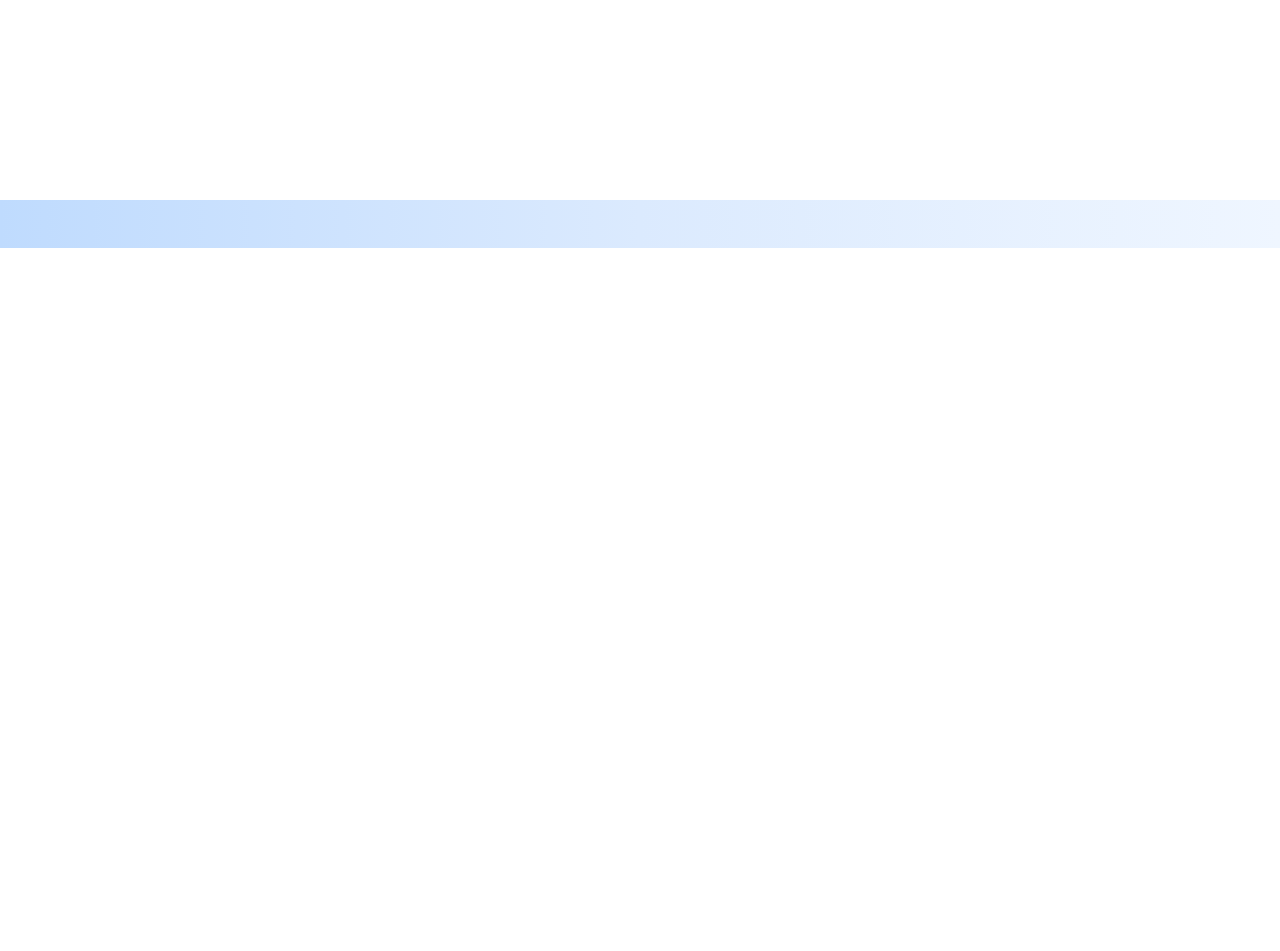
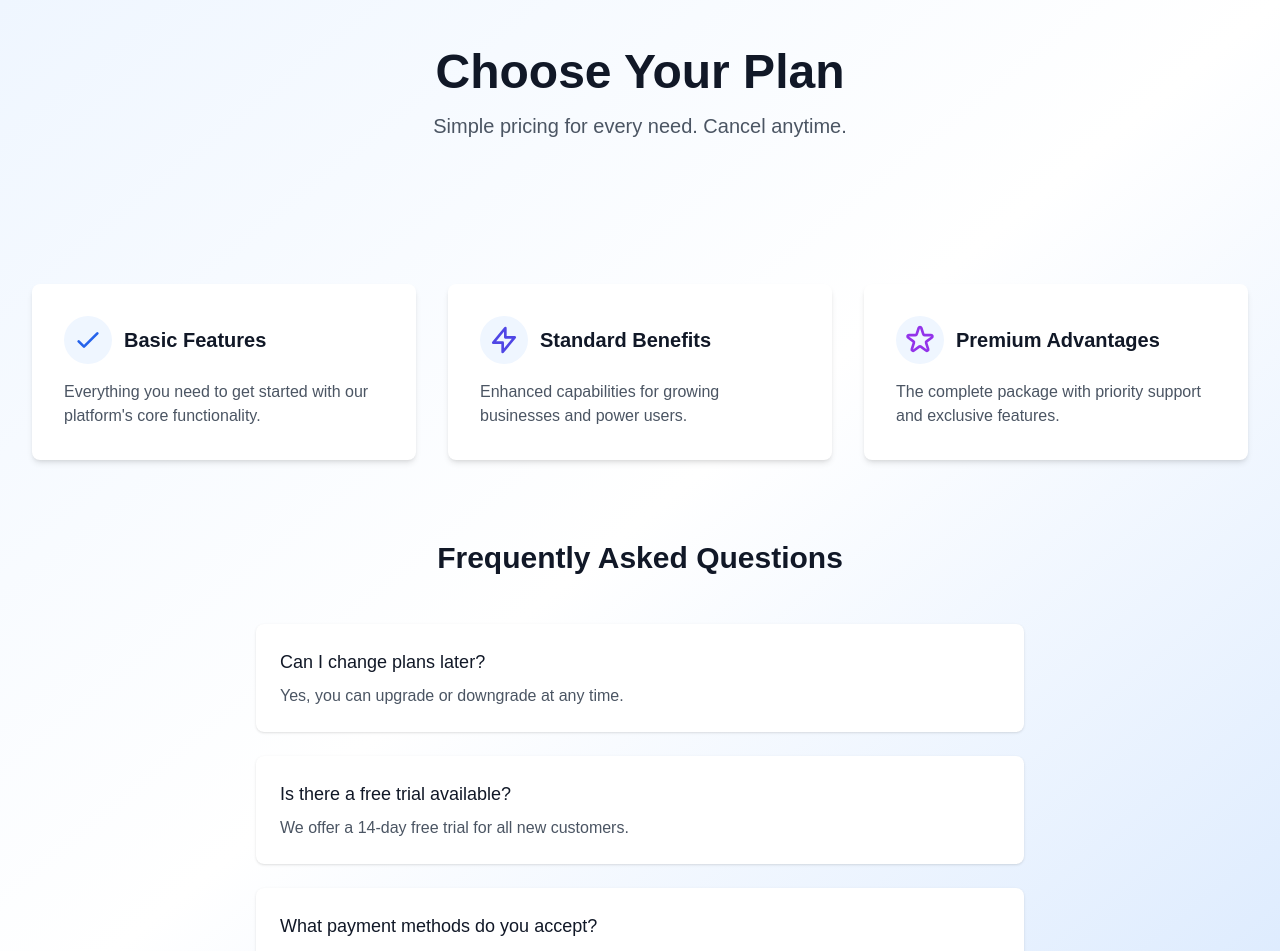
Before and after one commit to ahmedafraz3/Nexus, a Next.js app: page /plain in a window 1280 px wide. Shown: the top 951 px of the page. Before the commit the page ends 800 px from the top, so only its background shows below. Built offline with nearby package versions, Linux system fonts and the light colour scheme.

Commit message:
Updated payment  flow

```diff
--- a/app/plain/page.js
+++ b/app/plain/page.js
@@ -1,22 +1,117 @@
-import React from 'react'
+// components/PricingSection.tsx
+'use client';
+import React, { useEffect } from 'react';
 
-const plain = () => {
+const PricingSection = () => {
+  useEffect(() => {
+    // Dynamically load Stripe pricing table script
+    const script = document.createElement('script');
+    script.src = 'https://js.stripe.com/v3/pricing-table.js';
+    script.async = true;
+    document.body.appendChild(script);
+
+    return () => {
+      document.body.removeChild(script);
+    };
+  }, []);
+
   return (
-    <div
-  class="flex-col justify-center items-center  bg-gradient-to-r from-blue-200 via-blue-100 to-blue-50 p-6 mx-auto my-50"
->
-  <script async src="https://js.stripe.com/v3/pricing-table.js"></script>
-  <stripe-pricing-table
-    pricing-table-id="prctbl_1QYl8ACVA8s1lzSpTKMzVjdr"
-    publishable-key="pk_test_51QYjYCCVA8s1lzSpHFiti6Xscpre9fdMizP1PfeNdSnAinbSGWadr0hSKOhLNOcEg3nQjhMiM8RfVUQ3yyMyGyxD00ccFCXjhj"
-    class="rounded-4xl shadow-lg overflow-hidden"
-  >
-  </stripe-pricing-table>
-</div>
+      <div className="min-h-screen bg-gradient-to-br from-blue-50 via-white to-blue-100 py-12 px-4 sm:px-6 lg:px-8">
+      <div className="max-w-7xl mx-auto">
+        {/* Header Section */}
+        <div className="text-center mb-16">
+          <h1 className="text-4xl font-bold text-gray-900 sm:text-5xl">
+            Choose Your Plan
+          </h1>
+          <p className="mt-4 text-xl text-gray-600 max-w-2xl mx-auto">
+            Simple pricing for every need. Cancel anytime.
+          </p>
+        </div>
 
+        {/* Stripe Pricing Table */}
+        <div className="flex justify-center mb-20">
+          <div className="w-full max-w-4xl bg-white rounded-xl shadow-lg overflow-hidden">
+            {/* @ts-ignore */}
+            <stripe-pricing-table
+              pricing-table-id="prctbl_1QYl8ACVA8s1lzSpTKMzVjdr"
+              publishable-key="pk_test_51QYjYCCVA8s1lzSpHFiti6Xscpre9fdMizP1PfeNdSnAinbSGWadr0hSKOhLNOcEg3nQjhMiM8RfVUQ3yyMyGyxD00ccFCXjhj"
+              client-reference-id="user_{{USER_ID}}"
+              customer-email="user@example.com"
+            ></stripe-pricing-table>
+          </div>
+        </div>
 
+        {/* Features Grid */}
+        <div className="grid md:grid-cols-3 gap-8 mb-20">
+          {[
+            {
+              title: "Basic Features",
+              description: "Everything you need to get started with our platform's core functionality.",
+              icon: (
+                <svg className="w-8 h-8 text-blue-600" fill="none" stroke="currentColor" viewBox="0 0 24 24">
+                  <path strokeLinecap="round" strokeLinejoin="round" strokeWidth="2" d="M5 13l4 4L19 7"></path>
+                </svg>
+              )
+            },
+            {
+              title: "Standard Benefits",
+              description: "Enhanced capabilities for growing businesses and power users.",
+              icon: (
+                <svg className="w-8 h-8 text-indigo-600" fill="none" stroke="currentColor" viewBox="0 0 24 24">
+                  <path strokeLinecap="round" strokeLinejoin="round" strokeWidth="2" d="M13 10V3L4 14h7v7l9-11h-7z"></path>
+                </svg>
+              )
+            },
+            {
+              title: "Premium Advantages",
+              description: "The complete package with priority support and exclusive features.",
+              icon: (
+                <svg className="w-8 h-8 text-purple-600" fill="none" stroke="currentColor" viewBox="0 0 24 24">
+                  <path strokeLinecap="round" strokeLinejoin="round" strokeWidth="2" d="M11.049 2.927c.3-.921 1.603-.921 1.902 0l1.519 4.674a1 1 0 00.95.69h4.915c.969 0 1.371 1.24.588 1.81l-3.976 2.888a1 1 0 00-.363 1.118l1.518 4.674c.3.922-.755 1.688-1.538 1.118l-3.976-2.888a1 1 0 00-1.176 0l-3.976 2.888c-.783.57-1.838-.197-1.538-1.118l1.518-4.674a1 1 0 00-.363-1.118l-3.976-2.888c-.784-.57-.38-1.81.588-1.81h4.914a1 1 0 00.951-.69l1.519-4.674z"></path>
+                </svg>
+              )
+            }
+          ].map((feature, index) => (
+            <div key={index} className="bg-white p-8 rounded-lg shadow-md hover:shadow-lg transition-shadow">
+              <div className="flex items-center mb-4">
+                <div className="p-2 rounded-full bg-blue-50">
+                  {feature.icon}
+                </div>
+                <h3 className="ml-3 text-xl font-semibold text-gray-900">{feature.title}</h3>
+              </div>
+              <p className="text-gray-600">{feature.description}</p>
+            </div>
+          ))}
+        </div>
 
-  )
-}
+        {/* FAQ Section */}
+        <div className="max-w-3xl mx-auto">
+          <h2 className="text-3xl font-bold text-center text-gray-900 mb-12">Frequently Asked Questions</h2>
+          <div className="space-y-6">
+            {[
+              {
+                question: "Can I change plans later?",
+                answer: "Yes, you can upgrade or downgrade at any time."
+              },
+              {
+                question: "Is there a free trial available?",
+                answer: "We offer a 14-day free trial for all new customers."
+              },
+              {
+                question: "What payment methods do you accept?",
+                answer: "We accept all major credit cards and PayPal."
+              }
+            ].map((faq, index) => (
+              <div key={index} className="bg-white p-6 rounded-lg shadow">
+                <h3 className="text-lg font-medium text-gray-900">{faq.question}</h3>
+                <p className="mt-2 text-gray-600">{faq.answer}</p>
+              </div>
+            ))}
+          </div>
+        </div>
+      </div>
+    </div>
+  );
+};
 
-export default plain
+export default PricingSection;
```
